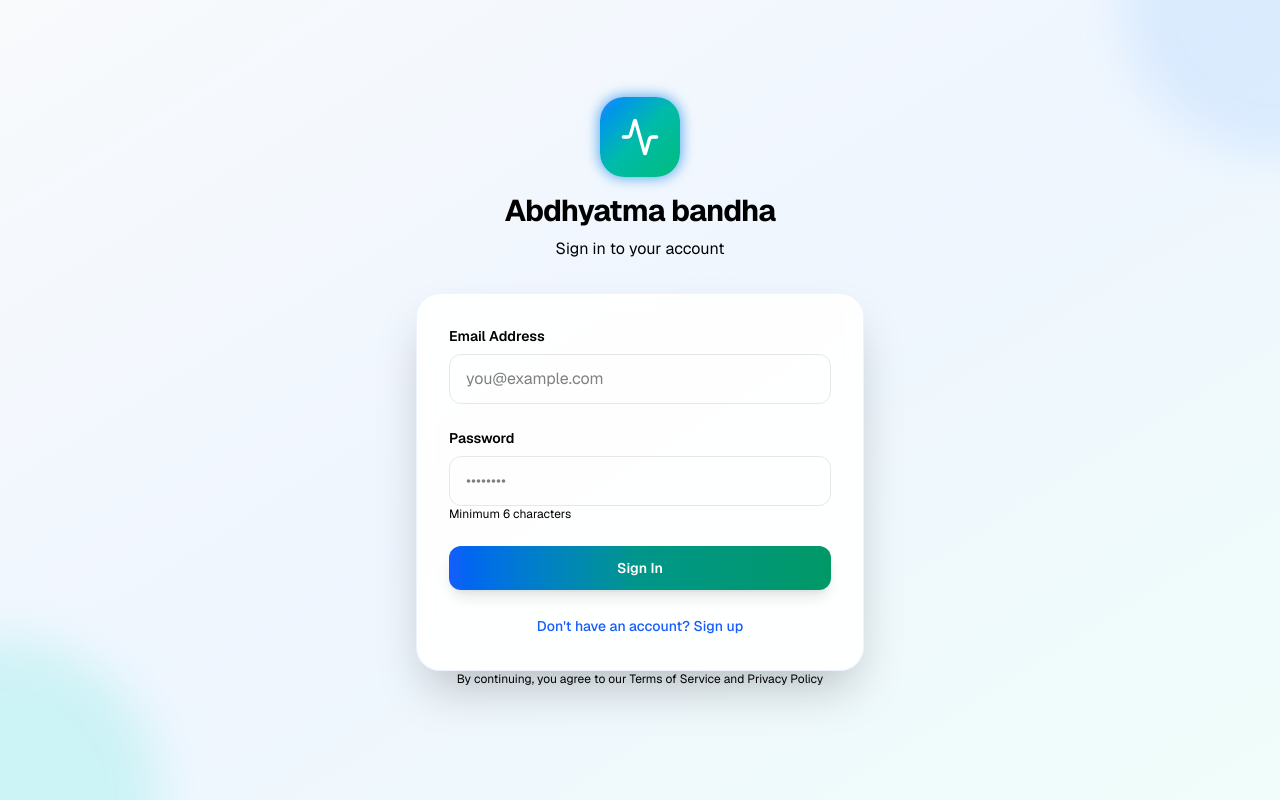
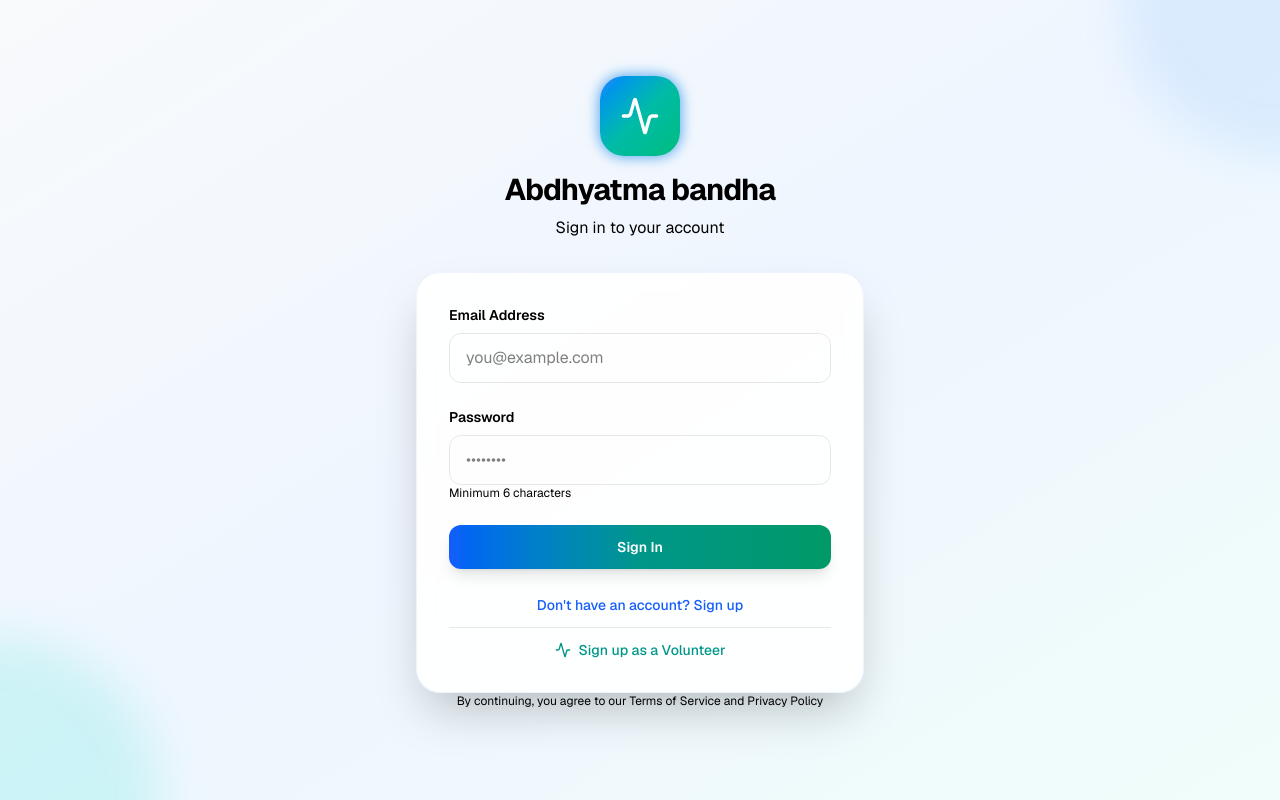
Before and after one commit to SwayamShalgar/WristBand, a Next.js app: page /auth in a window 1280 px wide. Built offline with nearby package versions, Linux system fonts and the light colour scheme.

Commit message:
Fixed Reg of Volunteer

```diff
--- a/src/app/auth/page.js
+++ b/src/app/auth/page.js
@@ -165,7 +165,7 @@ export default function AuthPage() {
             </Button>
           </form>
 
-          <div className="mt-6 text-center">
+          <div className="mt-6 text-center space-y-3">
             <button
               type="button"
               onClick={() => {
@@ -177,6 +177,16 @@ export default function AuthPage() {
             >
               {isLogin ? "Don't have an account? Sign up" : 'Already have an account? Sign in'}
             </button>
+
+            <div className="border-t border-gray-200 pt-3">
+              <a
+                href="/volunteer/auth"
+                className="text-sm text-teal-600 hover:text-teal-700 font-medium transition-colors flex items-center justify-center gap-2"
+              >
+                <Activity className="w-4 h-4" />
+                Sign up as a Volunteer
+              </a>
+            </div>
           </div>
         </div>
 
```
Also changed, not shown: src/app/profile/page.js (added).
